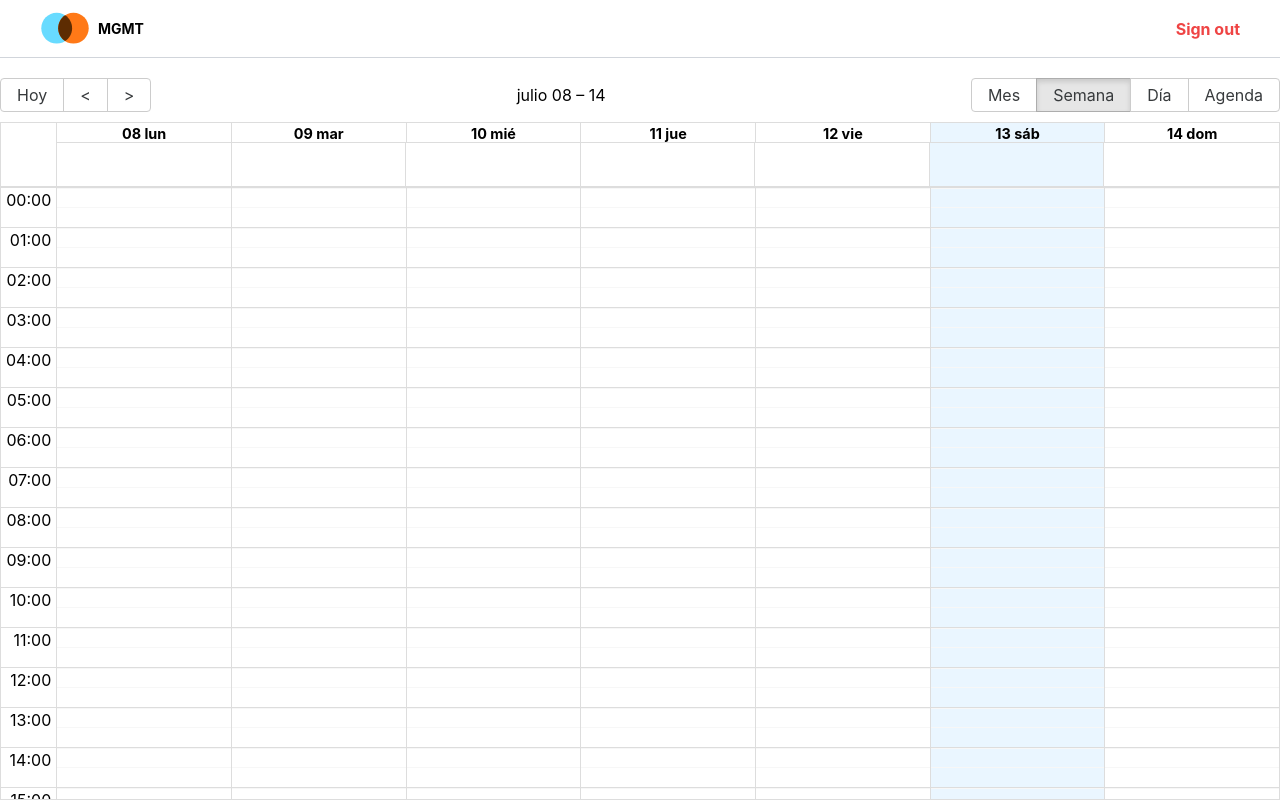
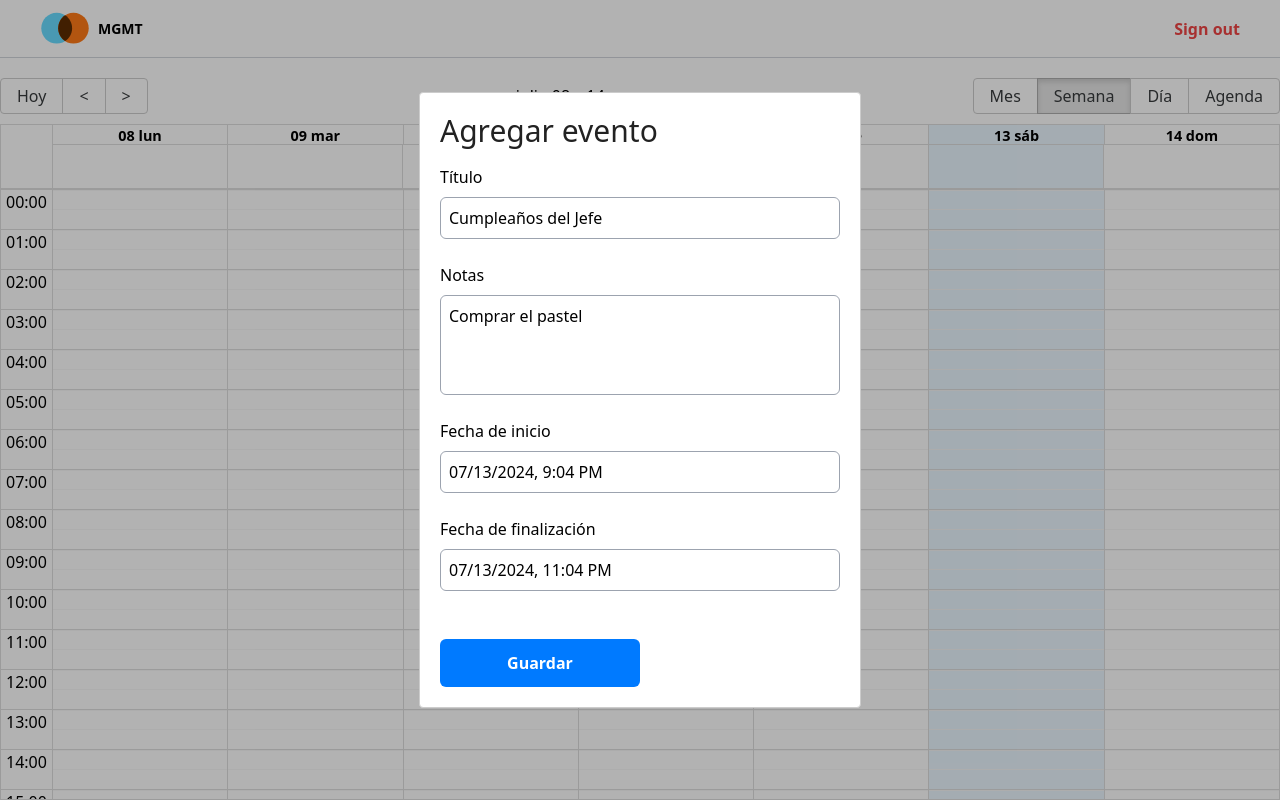
Before and after one commit to jesusrobot0/mgmt, a React (Vite) app: page / in a window 1280 px wide. Built offline with nearby package versions, Linux system fonts and the light colour scheme.

Commit message:
feat(calendar): add modal for creating events

```diff
--- a/package.json
+++ b/package.json
@@ -14,7 +14,9 @@
     "prop-types": "^15.8.1",
     "react": "^18.3.1",
     "react-big-calendar": "^1.13.1",
+    "react-datepicker": "^7.3.0",
     "react-dom": "^18.3.1",
+    "react-modal": "^3.16.1",
     "react-router-dom": "^6.24.1"
   },
   "devDependencies": {
--- /dev/null
+++ b/src/mgmt/components/CelendarModal.jsx
@@ -0,0 +1,108 @@
+import { addHours } from "date-fns";
+import { useState } from "react";
+import Modal from "react-modal";
+import DatePicker from "react-datepicker";
+
+import "react-datepicker/dist/react-datepicker.css";
+
+const customStyles = {
+  content: {
+    top: "50%",
+    left: "50%",
+    right: "auto",
+    bottom: "auto",
+    marginRight: "-50%",
+    transform: "translate(-50%, -50%)",
+  },
+};
+
+const initialState = {
+  title: "Cumpleaños del Jefe",
+  notes: "Comprar el pastel",
+  start: new Date(),
+  end: addHours(new Date(), 2),
+};
+
+Modal.setAppElement("#root");
+
+export function CelendarModal() {
+  const [isOpen, setisOpen] = useState(true);
+  const [formValues, setFormValues] = useState(initialState);
+
+  const handleCloseModal = () => {
+    setisOpen(false);
+  };
+
+  const handleInputChange = (event) => {
+    setFormValues({
+      ...formValues,
+      [event.target.name]: event.target.value,
+    });
+  };
+
+  // changing puede ser start o end
+  const handleDateChange = (event, changing) => {
+    setFormValues({
+      ...formValues,
+      [changing]: event,
+    });
+  };
+
+  return (
+    <Modal
+      isOpen={isOpen}
+      onRequestClose={handleCloseModal}
+      style={customStyles}
+      overlayClassName="modal-fondo"
+      closeTimeoutMS={200}
+    >
+      <h1 className="text-3xl text-[#222] mb-4">Agregar evento</h1>
+      <form className="w-[400px] flex flex-col gap-6">
+        <label className="flex flex-col gap-2">
+          <span>Título</span>
+          <input
+            type="text"
+            className="border border-gray-400 p-2 rounded-md"
+            name="title"
+            value={formValues.title}
+            onChange={handleInputChange}
+          />
+        </label>
+        <label className="flex flex-col gap-2">
+          <span>Notas</span>
+          <textarea
+            className="border border-gray-400 resize-none h-[100px] p-2 rounded-md"
+            name="notes"
+            value={formValues.notes}
+            onChange={handleInputChange}
+          ></textarea>
+        </label>
+        <label className="flex flex-col gap-2">
+          <span>Fecha de inicio</span>
+          <DatePicker
+            selected={formValues.start}
+            className="border w-full border-gray-400 p-2 rounded-md"
+            onChange={(event) => handleDateChange(event, "start")}
+            dateFormat="Pp"
+          />
+        </label>
+        <label className="flex flex-col gap-2">
+          <span>Fecha de finalización</span>
+          <DatePicker
+            minDate={formValues.start}
+            selected={formValues.end}
+            className="border w-full border-gray-400 p-2 rounded-md"
+            onChange={(event) => handleDateChange(event, "end")}
+            dateFormat="Pp"
+          />
+        </label>
+
+        <input
+          type="button"
+          className="mt-6 p-3 text-white font-bold rounded-md bg-[#007aff] w-[200px] cursor-pointer"
+          value="Guardar"
+        />
+      </form>
+    </Modal>
+  );
+}
--- a/src/mgmt/components/index.js
+++ b/src/mgmt/components/index.js
@@ -1,2 +1,3 @@
 export { Navbar } from "./Navbar";
 export { CalendarEvent } from "./CalendarEvent";
+export { CelendarModal } from "./CelendarModal";
--- a/src/mgmt/pages/Calendar.jsx
+++ b/src/mgmt/pages/Calendar.jsx
@@ -1,6 +1,6 @@
 import { Calendar } from "react-big-calendar";
 import { addHours } from "date-fns";
-import { CalendarEvent, Navbar } from "../components";
+import { CalendarEvent, CelendarModal, Navbar } from "../components";
 import { localizer, getMessagesES } from "../../helpers";
 import "react-big-calendar/lib/css/react-big-calendar.css";
 import { useState } from "react";
@@ -75,6 +75,8 @@ export function CalendarPage() {
         onSelectEvent={handleSelect}
         onView={handleViewChanged}
       />
+
+      <CelendarModal />
     </div>
   );
 }
--- a/src/styles.css
+++ b/src/styles.css
@@ -2,11 +2,43 @@
 @tailwind components;
 @tailwind utilities;
 
-:root {
-  font-family: Inter, system-ui, Avenir, Helvetica, Arial, sans-serif;
+/* Modal */
+.ReactModalPortal > div {
+  opacity: 0;
+}
 
-  font-synthesis: none;
-  text-rendering: optimizeLegibility;
-  -webkit-font-smoothing: antialiased;
-  -moz-osx-font-smoothing: grayscale;
+.ReactModalPortal .ReactModal__Overlay {
+  align-items: center;
+  display: flex;
+  justify-content: center;
+  transition: opacity 0.2s ease-in-out;
+  z-index: 999;
 }
+
+.modal-fondo {
+  background-color: rgba(0, 0, 0, 0.3);
+  bottom: 0;
+  left: 0;
+  right: 0;
+  top: 0;
+  position: fixed;
+}
+
+.ReactModalPortal .ReactModal__Overlay--after-open {
+  opacity: 1;
+}
+
+.ReactModalPortal .ReactModal__Overlay--before-close {
+  opacity: 0;
+}
+
+.modal {
+  background: white;
+  border-radius: 5px;
+  color: rgb(51, 51, 51);
+  /* display: inline; */
+  /* max-height: 620px; */
+  /* max-width: 500px; */
+  /* outline: none; */
+  padding: 10px;
+}
```
Also changed, not shown: 1 other file (tests, documents, lock files or other folders).
